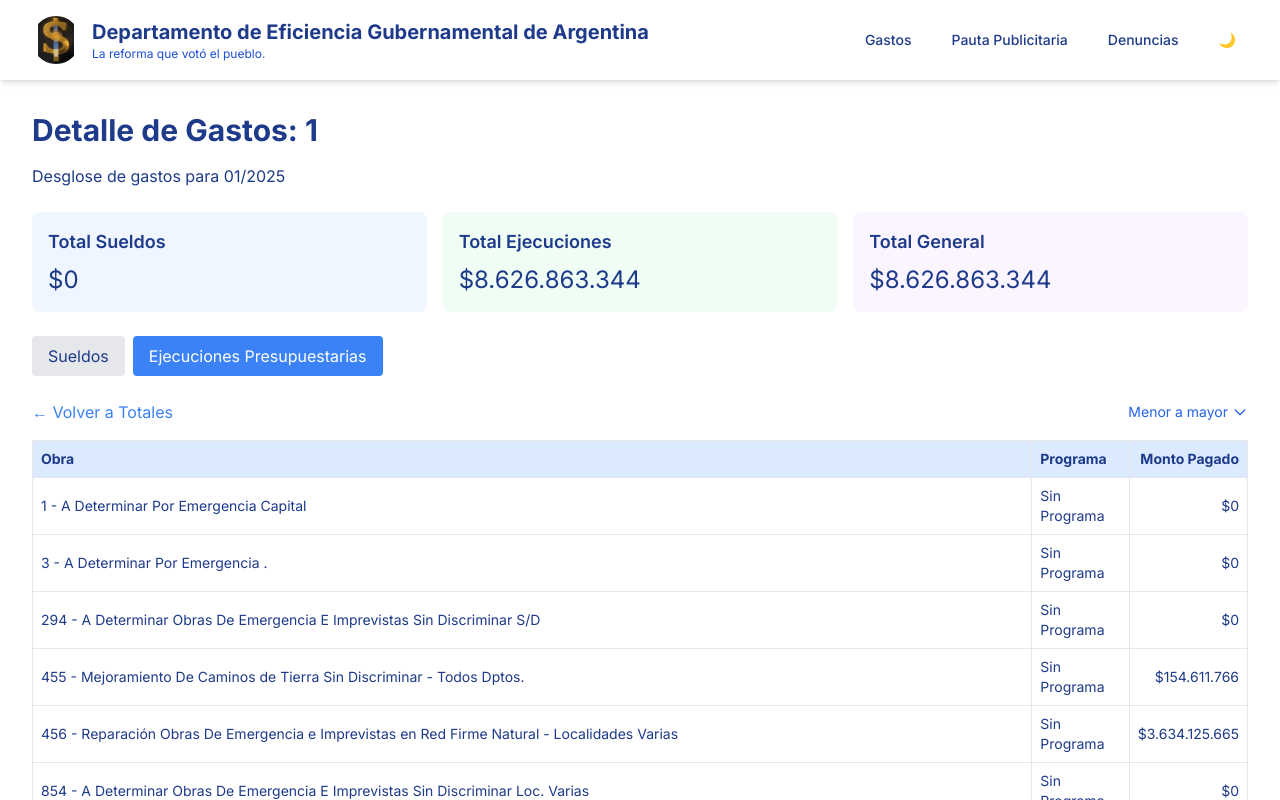
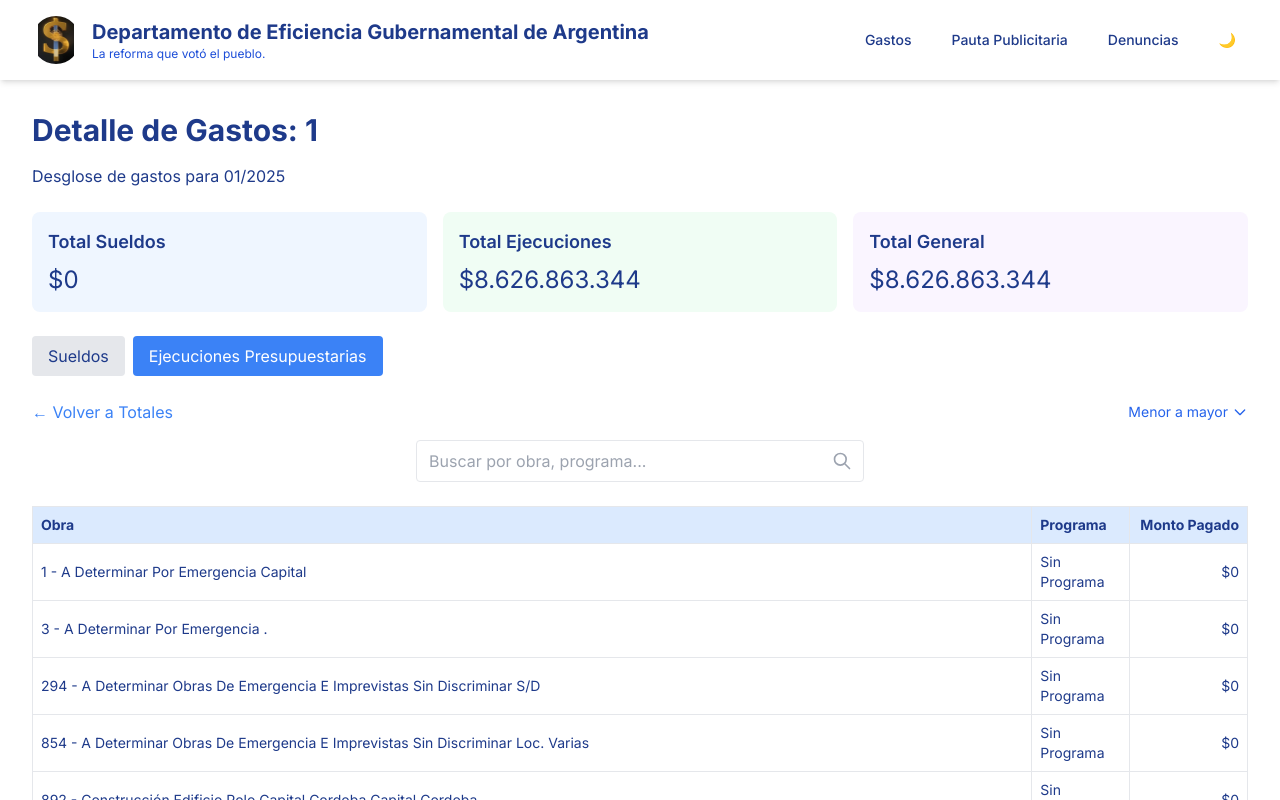
Before and after one commit to Nachobr/degc-cordoba, a Next.js app: page /gastos/1 in a window 1280 px wide. Both pictures are taken after a click on the button "Ejecuciones Presupuestarias". Shown: the top 800 px of the page. Built offline with nearby package versions, Linux system fonts and the light colour scheme.

Commit message:
feat&fix: barra de busqueda y sort+- en detalles x jurisd

```diff
--- a/app/gastos/[jurisdiccion]/page.tsx
+++ b/app/gastos/[jurisdiccion]/page.tsx
@@ -103,7 +103,6 @@ export default function JurisdiccionDetail({ params }: { params: { jurisdiccion:
             sortOrder === "asc" ? b.montoBruto - a.montoBruto : a.montoBruto - b.montoBruto
           )
         : [];
-      console.log("Filtered Sueldos:", filteredSueldos);
       setSpendingData(filteredSueldos);
       setTotalSueldos(filteredSueldos.reduce((sum, item) => sum + item.montoBruto, 0));
 
@@ -131,7 +130,9 @@ export default function JurisdiccionDetail({ params }: { params: { jurisdiccion:
         .map(execution => ({
           ...execution,
           pagado: detailsMap.get(execution.idObra || 0)?.pagado || 0
-        }));
+        })).sort((a, b) =>
+          sortOrder === "asc" ? (b.pagado || 0) - (a.pagado || 0) : (a.pagado || 0) - (b.pagado || 0)
+        );
 
       setExecutionData(filteredExecutions);
 
@@ -300,6 +301,34 @@ export default function JurisdiccionDetail({ params }: { params: { jurisdiccion:
         )}
 
         {activeTab === 'ejecuciones' && (
+          <>
+            {/* Add search input for ejecuciones */}
+            <div className="max-w-md mx-auto mb-6">
+              <div className="relative">
+                <input
+                  type="text"
+                  placeholder="Buscar por obra, programa..."
+                  value={searchTerm}
+                  onChange={handleSearchChange}
+                  className="w-full p-2 pl-3 pr-10 border dark:border-gray-600 rounded bg-white dark:bg-gray-700 text-blue-900 dark:text-white"
+                />
+                <svg
+                  xmlns="http://www.w3.org/2000/svg"
+                  className="h-5 w-5 absolute right-3 top-1/2 transform -translate-y-1/2 text-gray-400"
+                  fill="none"
+                  viewBox="0 0 24 24"
+                  stroke="currentColor"
+                >
+                  <path
+                    strokeLinecap="round"
+                    strokeLinejoin="round"
+                    strokeWidth={2}
+                    d="M21 21l-6-6m2-5a7 7 0 11-14 0 7 7 0 0114 0z"
+                  />
+                </svg>
+              </div>
+            </div>
+
             <div className="overflow-x-auto">
               <table className="min-w-full border-collapse text-sm">
                 <thead>
@@ -310,7 +339,12 @@ export default function JurisdiccionDetail({ params }: { params: { jurisdiccion:
                   </tr>
                 </thead>
                 <tbody>
-                {executionData.map((item, index) => (
+                  {executionData
+                    .filter(item =>
+                      item.obra.toLowerCase().includes(searchTerm.toLowerCase()) ||
+                      item.programa.toLowerCase().includes(searchTerm.toLowerCase())
+                    )
+                    .map((item, index) => (
                       <tr key={index} className="hover:bg-gray-50 dark:hover:bg-gray-800">
                         <td className="p-2 border dark:border-gray-600">{item.obra}</td>
                         <td className="p-2 border dark:border-gray-600">{item.programa}</td>
@@ -322,6 +356,7 @@ export default function JurisdiccionDetail({ params }: { params: { jurisdiccion:
                 </tbody>
               </table>
             </div>
+          </>
         )}
       </main>
       <Footer />
```
Lines whose indentation alone changed are shown as unchanged.
